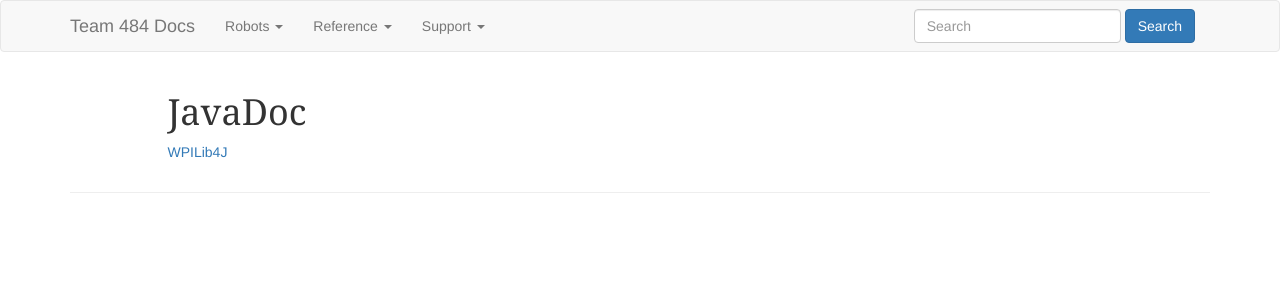
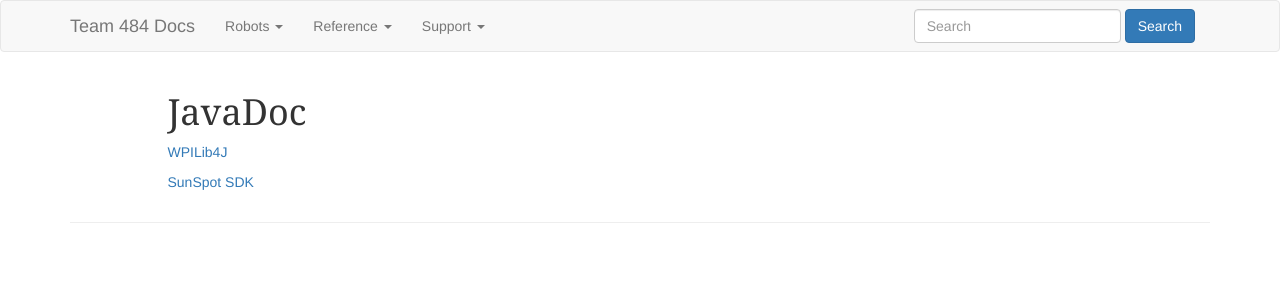
Before and after one commit to team484/team484.github.io, a Jekyll site: the page built from javadoc/index.md, in a window 1280 px wide. Shown: the top 300 px of the page. Built offline with Jekyll 4.4.1, drawn with Linux system fonts in a browser that asks for light colours; nearby versions of some CDN libraries; library files that are not in the unit come from our copies.

Commit message:
link to Squawk JavaDoc

```diff
--- a/javadoc/index.md
+++ b/javadoc/index.md
@@ -6,3 +6,5 @@ layout: default
 
 
 [WPILib4J](frc2014/index.html)
+
+[SunSpot SDK](http://www.sunspotworld.com/docs/Yellow/javadoc/index.html)
```
